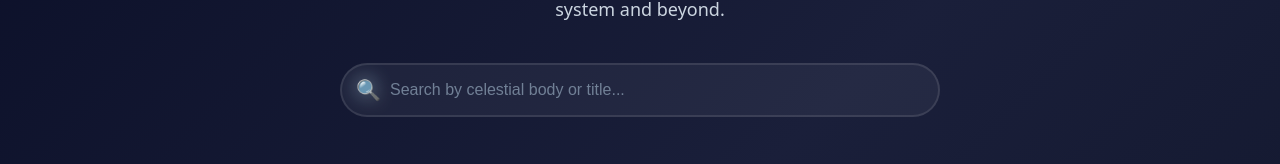
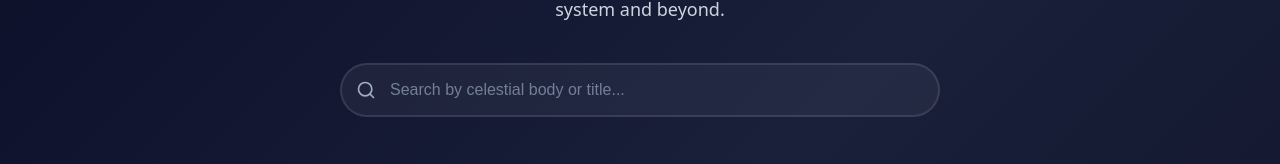
Before and after one commit to josanchdev/Space-Atlas, a React (Vite) app in the folder frontend/: page /explore in a window 1280 px wide. Shown: the part 271-435 px from the top of the page. Built offline with nearby package versions, Linux system fonts and the light colour scheme; no server answers.

Commit message:
searchbar /explore logo fixed

```diff
--- a/frontend/src/pages/ExplorePage.jsx
+++ b/frontend/src/pages/ExplorePage.jsx
@@ -1,4 +1,5 @@
 import { useEffect, useState } from 'react'
+import { Search } from 'lucide-react'
 import '../styles/explorePage.css'
 
 function ImageCard({ img }) {
@@ -62,7 +63,9 @@ export default function ExplorePage() {
 
       <div className="search-container">
         <div className="search-input-wrapper">
-          <span className="search-icon">🔍</span>
+          <span className="search-icon">
+            <Search size={20} />
+          </span>
           <input
             className="search-input"
             aria-label="Search by body"
--- a/frontend/src/styles/explorePage.css
+++ b/frontend/src/styles/explorePage.css
@@ -51,6 +51,15 @@
   color: #a0aec0;
   pointer-events: none;
   font-size: 1.25rem;
+  display: flex;
+  align-items: center;
+  justify-content: center;
+  z-index: 1;
+}
+
+.search-icon svg {
+  stroke: currentColor;
+  stroke-width: 2;
 }
 
 .search-input {
```
